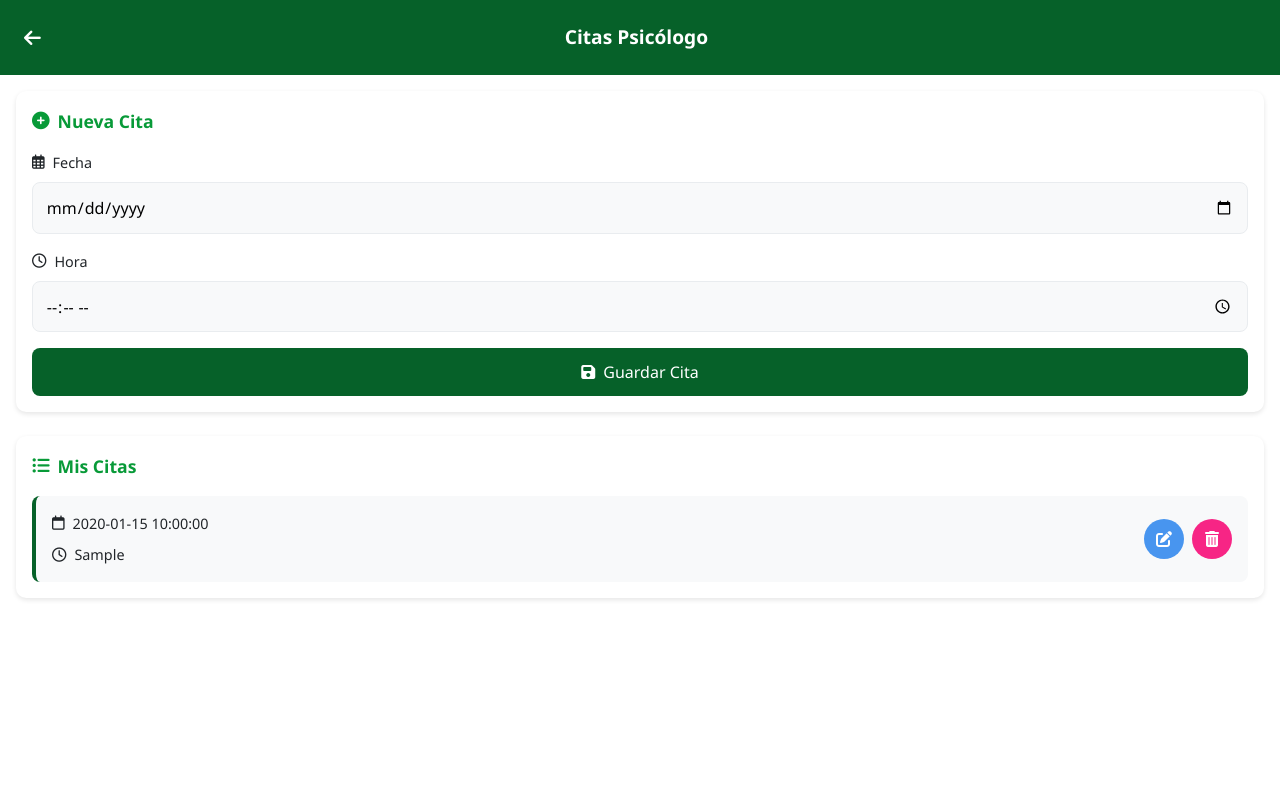
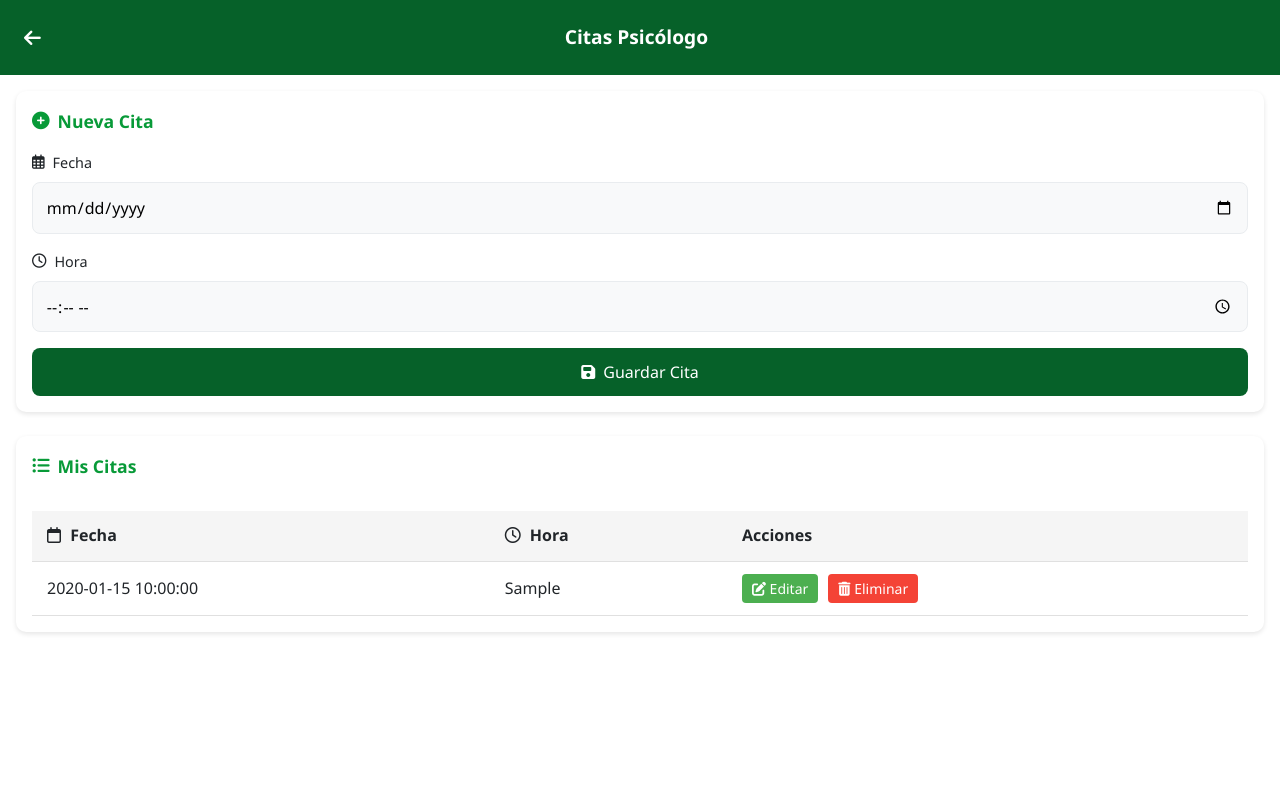
Before and after one commit to Miguel8817/PsicologiaPomaray, a Flask app: page /GestionCita in a window 1280 px wide. Run offline with Flask 3, Linux system fonts and the light colour scheme; tables that the repository leaves empty or names only in its code hold one stand-in row (values such as "Sample post"); data that the repository does not hold is empty; some libraries are stand-ins or nearby versions.

Commit message:
Add files via upload

```diff
--- a/static/css/GestionCitas.css
+++ b/static/css/GestionCitas.css
@@ -313,3 +313,53 @@ body {
     background-color: #d1ecf1;
     color: #0c5460;
     border: 1px solid #bee5eb; }
+
+/* Estilos adicionales para la tabla */
+.appointments-table {
+    width: 100%;
+    border-collapse: collapse;
+    margin-top: 15px;
+}
+
+.appointments-table th,
+.appointments-table td {
+    padding: 12px 15px;
+    text-align: left;
+    border-bottom: 1px solid #e0e0e0;
+}
+
+.appointments-table th {
+    background-color: #f5f5f5;
+    font-weight: 600;
+}
+
+.appointments-table tr:hover {
+    background-color: #f9f9f9;
+}
+
+.table-actions {
+    display: flex;
+    gap: 10px;
+}
+
+.btn-table {
+    padding: 5px 10px;
+    border: none;
+    border-radius: 4px;
+    cursor: pointer;
+    font-size: 14px;
+}
+
+.btn-edit-table {
+    background-color: #4CAF50;
+    color: white;
+}
+
+.btn-delete-table {
+    background-color: #f44336;
+    color: white;
+}
+
+.table-icon {
+    margin-right: 5px;
+}
--- a/templates/GestionCitas.html
+++ b/templates/GestionCitas.html
@@ -6,6 +6,9 @@
     <title>Gestión de Citas Psicológicas</title>
     <link rel="stylesheet" href="https://cdnjs.cloudflare.com/ajax/libs/font-awesome/6.4.0/css/all.min.css">
     <link rel="stylesheet" href="/static/css/GestionCitas.css">
+    <style>
+
+    </style>
 </head>
 <body>
     <div class="mobile-container">
@@ -38,64 +41,45 @@
             <section class="appointments-list">
                 <h2><i class="fas fa-list-ul"></i> Mis Citas</h2>
                 <div class="appointments-container">
-                    {% for cita in psicologo %}
-                    <div class="appointment-card">
-                        <div class="appointment-info">
-                            <div class="appointment-date">
-                                <i class="far fa-calendar"></i>
-                                <span>{{ cita.1 }}</span>
-                            </div>
-                            <div class="appointment-time">
-                                <i class="far fa-clock"></i>
-                                <span>{{ cita.2 if cita.2 else '--:--' }}</span>
-                            </div>
-                        </div>
-                        <div class="appointment-actions">
-                            <button class="btn-edit" onclick="openEditModal('{{ cita.0 }}', '{{ cita.1 }}', '{{ cita.2 }}')">
-                                <i class="fas fa-edit"></i>
-                            </button>
-                            <form action="/delete_cita/{{ cita.0 }}" method="POST" class="delete-form">
-                                <button type="submit" class="btn-delete" onclick="return confirm('¿Eliminar esta cita?')">
-                                    <i class="fas fa-trash-alt"></i>
-                                </button>
-                            </form>
-                        </div>
-
-
-                    </div>
-                    {% endfor %}
+                    <table class="appointments-table">
+                        <thead>
+                            <tr>
+                                <th><i class="far fa-calendar table-icon"></i> Fecha</th>
+                                <th><i class="far fa-clock table-icon"></i> Hora</th>
+                                <th>Acciones</th>
+                            </tr>
+                        </thead>
+                        <tbody>
+                            {% for cita in psicologo %}
+                            <tr>
+                                <td>{{ cita.1 }}</td>
+                                <td>{{ cita.2 if cita.2 else '--:--' }}</td>
+                                <td class="table-actions">
+                                    <button class="btn-table btn-edit-table" onclick="openEditModal('{{ cita.0 }}', '{{ cita.1 }}', '{{ cita.2 }}')">
+                                        <i class="fas fa-edit"></i> Editar
+                                    </button>
+                                    <form action="/delete_cita/{{ cita.0 }}" method="POST" class="delete-form" style="display: inline;">
+                                        <button type="submit" class="btn-table btn-delete-table" onclick="return confirm('¿Eliminar esta cita?')">
+                                            <i class="fas fa-trash-alt"></i> Eliminar
+                                        </button>
+                                    </form>
+                                </td>
+                            </tr>
+                            {% endfor %}
+                        </tbody>
+                    </table>
                 </div>
             </section>
         </main>
 
-        <!-- Modal de Edición -->
+        <!-- Modal de Edición (se mantiene igual) -->
         <div id="editModal" class="modal">
-            <div class="modal-content">
-                <div class="modal-header">
-                    <h3><i class="fas fa-edit"></i> Editar Cita</h3>
-                    <button class="close-modal" onclick="closeEditModal()">
-                        <i class="fas fa-times"></i>
-                    </button>
-                </div>
-                <form id="editForm" action="/editar_cita" method="POST" class="appointment-form">
-                    <input type="hidden" id="editId" name="id">
-                    <div class="form-group">
-                        <label for="editFecha"><i class="far fa-calendar-alt"></i> Fecha</label>
-                        <input type="date" id="editFecha" name="FechaPS" required>
-                    </div>
-                    <div class="form-group">
-                        <label for="editHora"><i class="far fa-clock"></i> Hora</label>
-                        <input type="time" id="editHora" name="HoraPS" required>
-                    </div>
-                    <button type="submit" class="btn-submit">
-                        <i class="fas fa-save"></i> Guardar Cambios
-                    </button>
-                </form>
-            </div>
+            <!-- ... contenido del modal igual que antes ... -->
         </div>
     </div>
 
     <script>
+        // El script JavaScript se mantiene igual
         const editModal = document.getElementById('editModal');
 
         function openEditModal(id, fecha, hora) {
```
